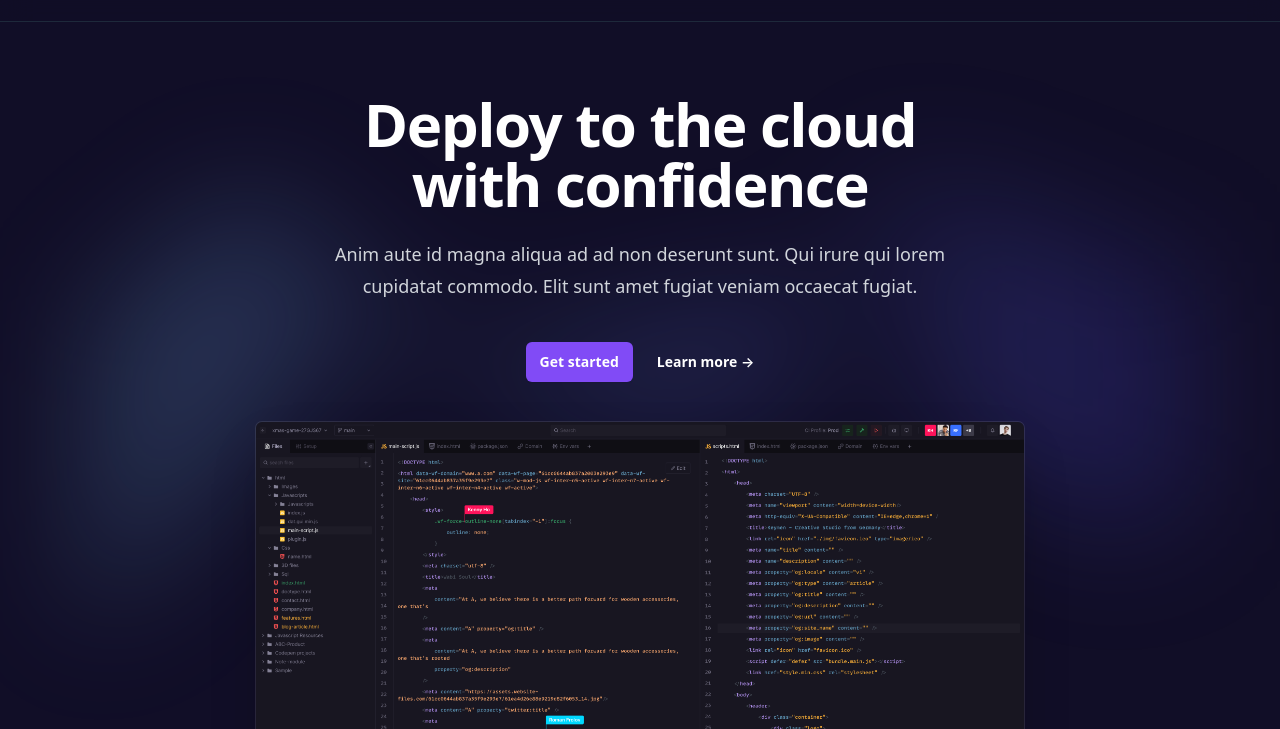
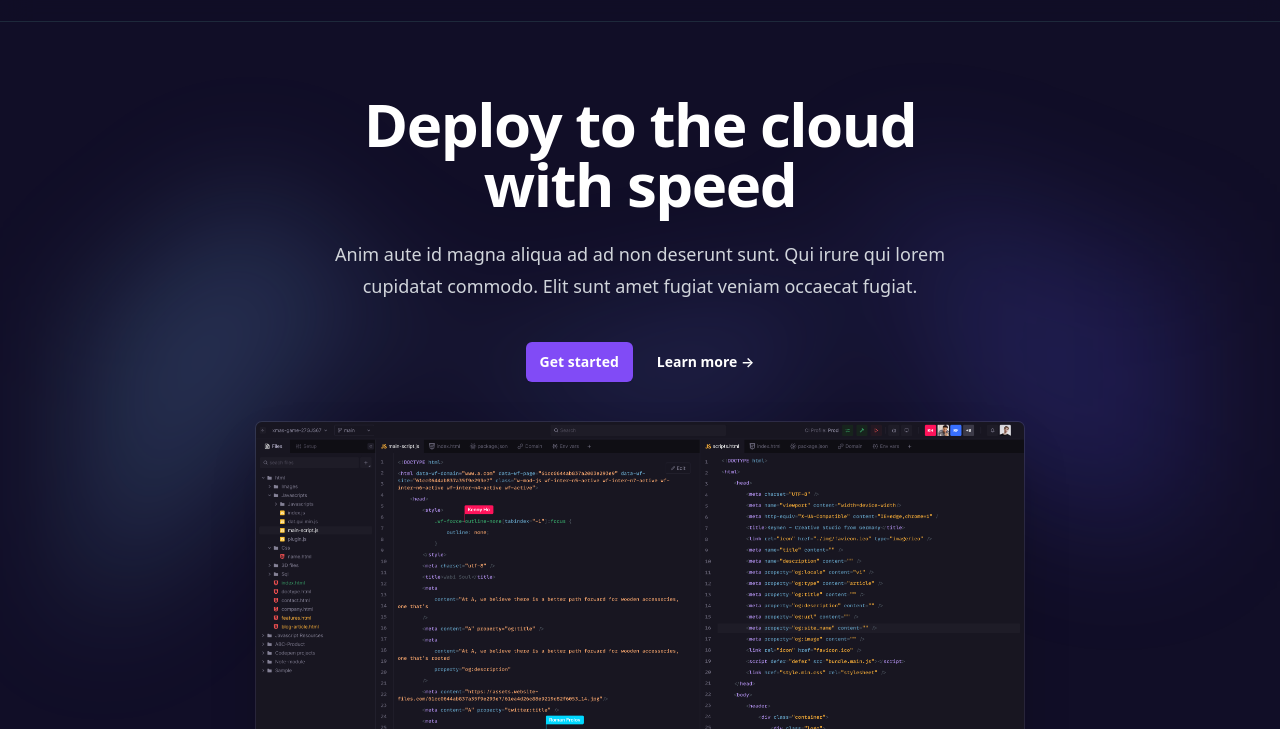
Before and after one commit to codesphere-cloud/preview-demo, a website: page public/index.html in a window 1280 px wide. Shown: the part 71-800 px from the top of the page. Drawn offline with Linux system fonts and the light colour scheme.

Commit message:
update hero text

```diff
--- a/public/index.html
+++ b/public/index.html
@@ -98,7 +98,7 @@
         class="mx-auto max-w-7xl px-6 pb-24 pt-10 sm:pb-32 lg:flex lg:flex-col lg:px-8 lg:pb-32 lg:pt-0 2xl:pt-16 lg:items-center md:pt-0">
         <div class="mx-auto max-w-2xl flex flex-col	justify-center flex-shrink-0 lg:mx-0 lg:max-w-2xl lg:pt-8">
           <h1 class="mt-10 text-4xl font-bold tracking-tight text-white sm:text-6xl lg:text-center">Deploy to the cloud
-            with confidence</h1>
+            with speed</h1>
           <p class="mt-6 text-lg leading-8 text-gray-300 lg:text-center">Anim aute id magna aliqua ad ad non deserunt
             sunt. Qui irure qui lorem cupidatat commodo. Elit sunt amet fugiat veniam occaecat fugiat.</p>
           <div class="mt-10 flex items-center gap-x-6 lg:justify-center">
```
